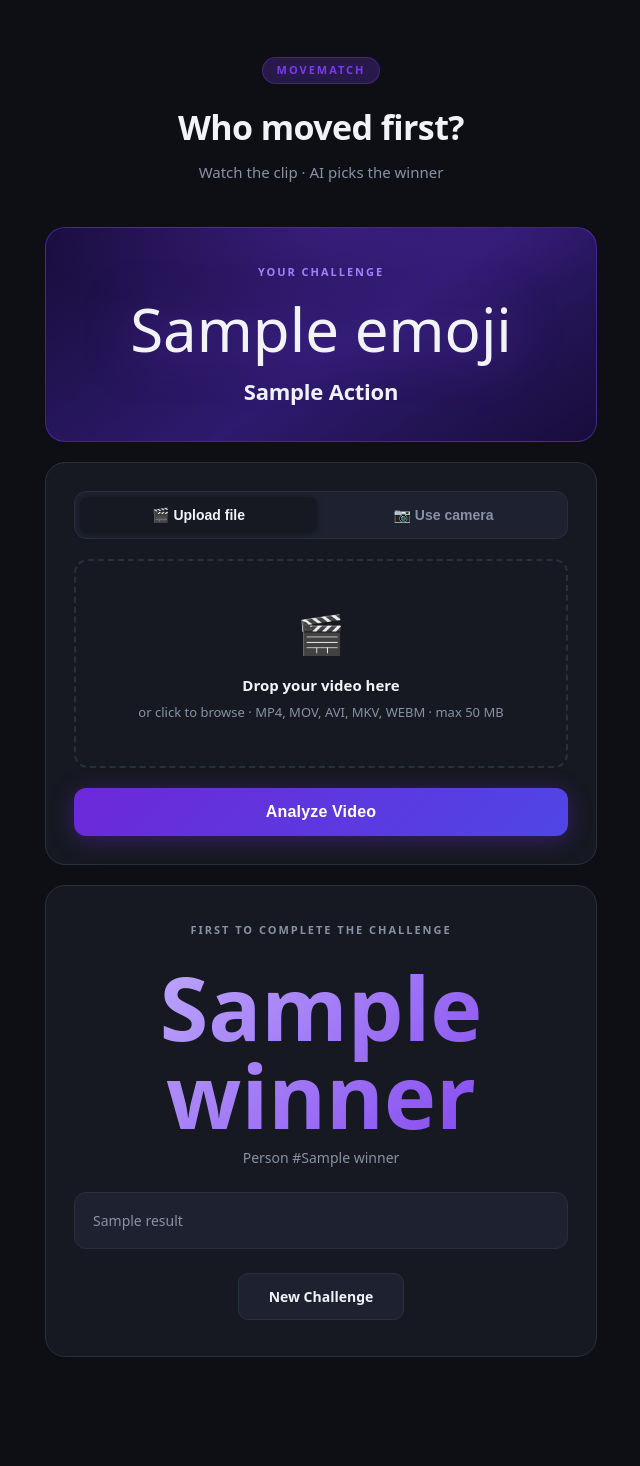
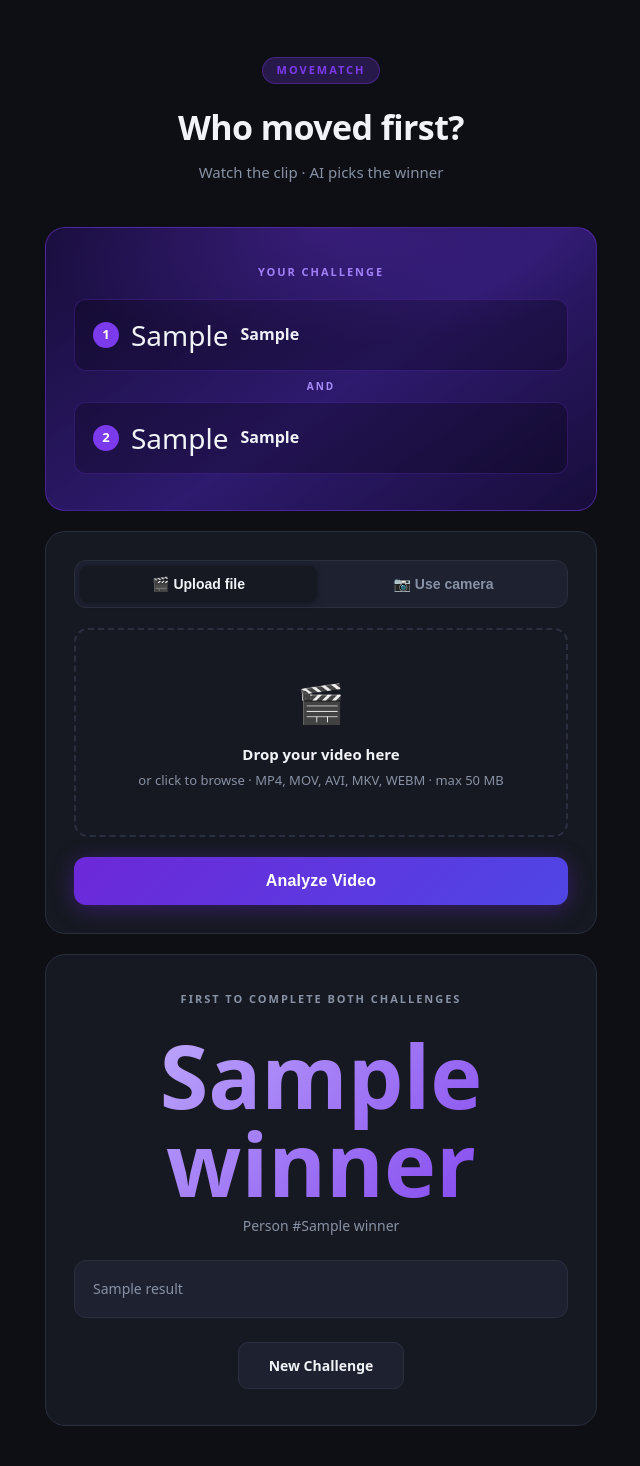
Before and after one commit to Swiss-ai-Weeks/visual-inspector, a Flask app: template app/templates/index.html in a window 1280 px wide. Shown: the top 1466 px of the page, without its empty margins (319-959 px from the left). Before the commit the page ends 1357 px from the top, so only its background shows below. Run offline with Flask 3, Linux system fonts and the light colour scheme; the template is opened without the code that fills it: most values are stand-ins (such as "Sample title", 1, 10 or a date in 2020).

Commit message:
Improvements

```diff
--- a/app/app.py
+++ b/app/app.py
@@ -8,6 +8,7 @@ from pathlib import Path
 from flask import Flask, render_template, request, flash, redirect, url_for
 from werkzeug.utils import secure_filename
 
+import imageio_ffmpeg
 from process_video import query_vss_agent_video
 
 BASE_DIR = Path(__file__).parent
@@ -17,31 +18,14 @@ UPLOAD_DIR.mkdir(exist_ok=True)
 ALLOWED_EXT = {"mp4", "mov", "avi", "mkv", "webm"}
 MAX_MB = 50
 
-# ACTIONS = [
-#     "raise your hands to the sky",
-#     "do the ninja",
-#     "scratch your scalp like a monkey",
-#     "rub your stomach",
-#     "hide your eyes",
-#     "turn around",
-# ]
-
-# ACTION_EMOJIS = {
-#     "raise your hands to the sky": "🙌",
-#     "do the ninja": "🥷",
-#     "scratch your scalp like a monkey": "🐒",
-#     "rub your stomach": "🫃",
-#     "hide your eyes": "🙈",
-#     "turn around": "🔄",
-# }
-
-
 ACTIONS = [
     "raise your hand",
+    "scratch your scalp like a monkey",
 ]
 
 ACTION_EMOJIS = {
     "raise your hand": "🙌",
+    "scratch your scalp like a monkey": "🐒",
 }
 
 app = Flask(__name__)
@@ -54,56 +38,66 @@ def allowed_file(filename: str) -> bool:
     return "." in filename and filename.rsplit(".", 1)[1].lower() in ALLOWED_EXT
 
 
+def pick_two_actions() -> tuple[str, str]:
+    if len(ACTIONS) >= 2:
+        a1, a2 = random.sample(ACTIONS, 2)
+    else:
+        a1 = a2 = ACTIONS[0]
+    return a1, a2
+
+
 def ensure_mp4(src: Path) -> Path:
-    """Return src unchanged if already MP4, otherwise transcode to MP4 via ffmpeg."""
-    if src.suffix.lower() == ".mp4":
-        return src
-    dst = src.with_suffix(".mp4")
+    """Re-encode to H.264/AAC MP4 for VST compatibility."""
+    dst = src.with_name(src.stem + "_vst.mp4")
     subprocess.run(
         [
-            "ffmpeg", "-y", "-i", str(src),
-            "-c:v", "libx264", "-preset", "fast", "-crf", "23",
+            imageio_ffmpeg.get_ffmpeg_exe(), "-y", "-i", str(src),
+            "-c:v", "libx264",
+            "-profile:v", "baseline",
+            "-level", "3.1",
+            "-pix_fmt", "yuv420p",
+            "-preset", "fast",
+            "-crf", "23",
             "-c:a", "aac",
+            "-ar", "44100",
+            "-movflags", "+faststart",
             str(dst),
         ],
         check=True,
         capture_output=True,
     )
+    app.logger.info("ffmpeg OK: %s → %s", src.name, dst.name)
     return dst
+
+
+def _ctx(action1, action2, **kwargs):
+    return dict(
+        action1=action1,
+        action2=action2,
+        emoji1=ACTION_EMOJIS.get(action1, "🎯"),
+        emoji2=ACTION_EMOJIS.get(action2, "🎯"),
+        **kwargs,
+    )
 
 
 @app.route("/", methods=["GET", "POST"])
 def index():
     result = None
     winner = None
-    action = random.choice(ACTIONS)
+    action1, action2 = pick_two_actions()
 
     if request.method == "POST":
-        action = request.form.get("action", action)
+        action1 = request.form.get("action1", action1)
+        action2 = request.form.get("action2", action2)
         video = request.files.get("video")
 
         if not video or video.filename == "":
             flash("Please select a video file.", "error")
-            return render_template(
-                "index.html",
-                result=None,
-                winner=None,
-                action=action,
-                emoji=ACTION_EMOJIS.get(action, "🎬"),
-            )
+            return render_template("index.html", **_ctx(action1, action2, result=None, winner=None))
 
         if not allowed_file(video.filename):
-            flash(
-                f"Unsupported format. Allowed: {', '.join(sorted(ALLOWED_EXT))}",
-                "error",
-            )
-            return render_template(
-                "index.html",
-                result=None,
-                winner=None,
-                action=action,
-                emoji=ACTION_EMOJIS.get(action, "🎬"),
-            )
+            flash(f"Unsupported format. Allowed: {', '.join(sorted(ALLOWED_EXT))}", "error")
+            return render_template("index.html", **_ctx(action1, action2, result=None, winner=None))
 
         safe_name = secure_filename(video.filename)
         unique_name = f"{uuid.uuid4().hex}_{safe_name}"
@@ -111,8 +105,10 @@ def index():
         video.save(save_path)
 
         prompt = (
-            f"Assign a number to each person from left to right.\n"
-            f"Return the number of the person who is first to execute the following action : {action}."
+            "Assign a number to each person from left to right.\n"
+            "Return the number of the person who is first to execute BOTH of the following actions:\n"
+            f"1. {action1}\n"
+            f"2. {action2}"
         )
 
         mp4_path = save_path
@@ -129,13 +125,7 @@ def index():
             if mp4_path != save_path:
                 mp4_path.unlink(missing_ok=True)
 
-    return render_template(
-        "index.html",
-        result=result,
-        winner=winner,
-        action=action,
-        emoji=ACTION_EMOJIS.get(action, "🎬"),
-    )
+    return render_template("index.html", **_ctx(action1, action2, result=result, winner=winner))
 
 
 @app.errorhandler(413)
--- a/app/static/style.css
+++ b/app/static/style.css
@@ -94,11 +94,64 @@ body {
 }
 
 .challenge-text {
-  font-size: 22px;
+  font-size: 18px;
   font-weight: 700;
   letter-spacing: -0.2px;
   line-height: 1.3;
   text-transform: capitalize;
+}
+
+/* Two-action vertical layout inside challenge card */
+.challenge-list {
+  display: flex;
+  flex-direction: column;
+  gap: 8px;
+  margin-top: 8px;
+}
+
+.challenge-row {
+  display: flex;
+  align-items: center;
+  gap: 12px;
+  background: rgba(0,0,0,.25);
+  border: 1px solid rgba(124,58,237,.25);
+  border-radius: 12px;
+  padding: 14px 18px;
+  text-align: left;
+}
+
+.challenge-step {
+  display: inline-flex;
+  align-items: center;
+  justify-content: center;
+  width: 26px;
+  height: 26px;
+  background: var(--accent);
+  border-radius: 50%;
+  font-size: 13px;
+  font-weight: 800;
+  flex-shrink: 0;
+  color: #fff;
+}
+
+.challenge-row-emoji {
+  font-size: 28px;
+  flex-shrink: 0;
+}
+
+.challenge-row-text {
+  font-size: 16px;
+  font-weight: 700;
+  text-transform: capitalize;
+  line-height: 1.2;
+}
+
+.challenge-connector {
+  font-size: 10px;
+  font-weight: 800;
+  letter-spacing: 0.2em;
+  color: #a78bfa;
+  text-align: center;
 }
 
 /* ── Form card ── */
--- a/app/templates/index.html
+++ b/app/templates/index.html
@@ -2,15 +2,37 @@
 
 {% block content %}
 
-<div class="challenge-card">
-  <p class="challenge-label">Your challenge</p>
-  <span class="challenge-emoji">{{ emoji }}</span>
-  <p class="challenge-text">{{ action }}</p>
+<!-- Challenge card: two states toggled by JS -->
+<div class="challenge-card" id="challenge-card">
+  <!-- Upload mode: show both actions -->
+  <div id="challenge-normal">
+    <p class="challenge-label">Your challenge</p>
+    <div class="challenge-list">
+      <div class="challenge-row">
+        <span class="challenge-step">1</span>
+        <span class="challenge-row-emoji">{{ emoji1 }}</span>
+        <span class="challenge-row-text">{{ action1 }}</span>
+      </div>
+      <div class="challenge-connector">AND</div>
+      <div class="challenge-row">
+        <span class="challenge-step">2</span>
+        <span class="challenge-row-emoji">{{ emoji2 }}</span>
+        <span class="challenge-row-text">{{ action2 }}</span>
+      </div>
+    </div>
+  </div>
+  <!-- Camera mode: mystery -->
+  <div id="challenge-mystery" style="display:none">
+    <p class="challenge-label">Camera Challenge</p>
+    <span class="challenge-emoji" style="font-size:64px">🎲</span>
+    <p class="challenge-text">Press Start Recording to reveal!</p>
+  </div>
 </div>
 
 <div class="form-card">
   <form method="POST" enctype="multipart/form-data" id="form">
-    <input type="hidden" name="action" value="{{ action }}">
+    <input type="hidden" name="action1" id="input-action1" value="{{ action1 }}">
+    <input type="hidden" name="action2" id="input-action2" value="{{ action2 }}">
 
     <!-- Mode toggle -->
     <div class="mode-toggle">
@@ -38,17 +60,28 @@
     <div id="record-section" style="display:none">
       <div class="camera-wrap">
         <video id="preview" autoplay muted playsinline class="camera-preview"></video>
+
+        <!-- Reveal overlay (hidden until recording starts) -->
         <div class="countdown-overlay" id="countdown-overlay">
-          <span class="countdown-num" id="countdown-num">5</span>
+          <div class="overlay-actions">
+            <p class="overlay-do">DO BOTH NOW!</p>
+            <p class="overlay-action"><span class="overlay-num">1</span> <span id="overlay-action1"></span></p>
+            <p class="overlay-action"><span class="overlay-num">2</span> <span id="overlay-action2"></span></p>
+          </div>
+          <div class="overlay-timer">
+            <span class="countdown-num" id="countdown-num">5</span>
+          </div>
         </div>
+
         <div class="rec-badge" id="rec-badge">
           <span class="rec-dot"></span> REC
         </div>
       </div>
+
       <button type="button" class="record-btn" id="record-btn" onclick="startRecording()">
         Start Recording
       </button>
-      <p class="record-hint">Camera records for 5 seconds then auto-submits.</p>
+      <p class="record-hint">Actions revealed when recording starts &middot; 5 seconds &middot; auto-submits</p>
     </div>
 
   </form>
@@ -56,7 +89,7 @@
 
 {% if result %}
 <div class="result-card">
-  <p class="result-label">First to complete the challenge</p>
+  <p class="result-label">First to complete both challenges</p>
   {% if winner %}
   <p class="result-number">{{ winner }}</p>
   <p class="result-caption">Person #{{ winner }}</p>
@@ -102,18 +135,14 @@ document.getElementById('form').addEventListener('submit', () => {
 });
 
 /* ── Mode switcher ── */
-let currentMode = 'upload';
-
 function setMode(mode) {
-  currentMode = mode;
-  document.getElementById('upload-section').style.display = mode === 'upload' ? '' : 'none';
-  document.getElementById('record-section').style.display = mode === 'record' ? '' : 'none';
+  document.getElementById('upload-section').style.display  = mode === 'upload' ? '' : 'none';
+  document.getElementById('record-section').style.display  = mode === 'record' ? '' : 'none';
   document.getElementById('btn-upload').classList.toggle('active', mode === 'upload');
   document.getElementById('btn-record').classList.toggle('active', mode === 'record');
-
-  // require file input only in upload mode
+  document.getElementById('challenge-normal').style.display  = mode === 'upload' ? '' : 'none';
+  document.getElementById('challenge-mystery').style.display = mode === 'record' ? '' : 'none';
   input.required = mode === 'upload';
-
   if (mode !== 'record') stopCamera();
 }
 
@@ -141,10 +170,15 @@ async function startRecording() {
     return;
   }
 
+  // Populate action text in overlay
+  document.getElementById('overlay-action1').textContent =
+    document.getElementById('input-action1').value;
+  document.getElementById('overlay-action2').textContent =
+    document.getElementById('input-action2').value;
+
   preview.srcObject = cameraStream;
   recordedChunks = [];
 
-  // pick best supported mime type
   const mime = ['video/webm;codecs=vp9,opus', 'video/webm;codecs=vp8,opus', 'video/webm', 'video/mp4']
     .find(t => MediaRecorder.isTypeSupported(t)) || '';
 
@@ -174,10 +208,11 @@ async function startRecording() {
 
 function submitRecording() {
   stopCamera();
-  const ext  = (mediaRecorder.mimeType || 'video/webm').includes('mp4') ? 'mp4' : 'webm';
-  const blob = new Blob(recordedChunks, { type: mediaRecorder.mimeType || 'video/webm' });
-  const file = new File([blob], `recording.${ext}`, { type: blob.type });
-  const dt   = new DataTransfer();
+  const mimeType = mediaRecorder.mimeType || 'video/webm';
+  const ext      = mimeType.includes('mp4') ? 'mp4' : 'webm';
+  const blob     = new Blob(recordedChunks, { type: mimeType });
+  const file     = new File([blob], `recording.${ext}`, { type: blob.type });
+  const dt       = new DataTransfer();
   dt.items.add(file);
   input.files = dt.files;
 
@@ -190,8 +225,7 @@ function stopCamera() {
     cameraStream.getTracks().forEach(t => t.stop());
     cameraStream = null;
   }
-  const preview = document.getElementById('preview');
-  if (preview) preview.srcObject = null;
+  document.getElementById('preview').srcObject = null;
 }
 </script>
 {% endblock %}
--- a/pyproject.toml
+++ b/pyproject.toml
@@ -8,6 +8,7 @@ dependencies = [
     "flask>=3.0",
     "gunicorn>=22.0",
     "requests>=2.31",
+    "imageio-ffmpeg>=0.5",
 ]
 
 [project.scripts]
```
Also changed, not shown: other parts of app/static/style.css (+57 -3 lines).
